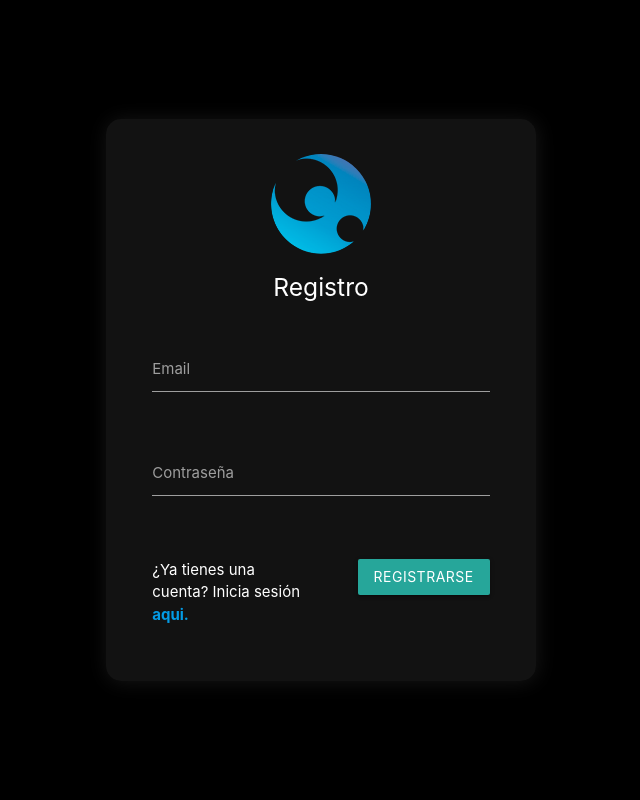
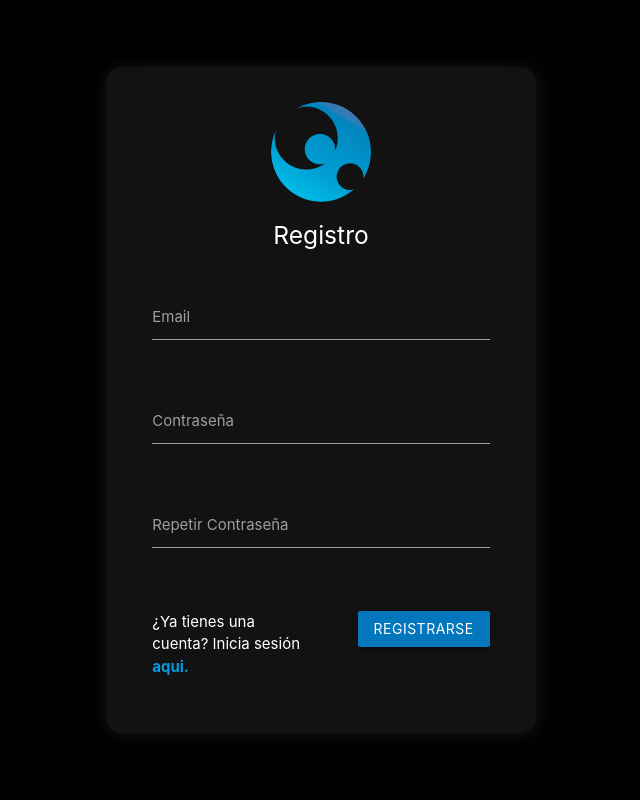
Before and after one commit to vtroitino/TPF-Sanz, a PHP site: page /registro.php in a window 1280 px wide. Shown: the whole page, without its empty margins (319-959 px from the left). Run offline with PHP 8.4, Linux system fonts and the light colour scheme; data comes from the database, SQL or seed files in the repository; both versions use the stored data as it was before the commit; some libraries are stand-ins or nearby versions.

Commit message:
Mejoras en la validacion del login y registro

```diff
--- a/CarpetaValik/css/estilo.css
+++ b/CarpetaValik/css/estilo.css
@@ -14,6 +14,9 @@ body {
 }
 input {
 	color: white;
+}
+#alert_box {
+    transition: opacity 0.2s;
 }
 #canvas-login {
 	position: absolute;
@@ -35,6 +38,14 @@ input {
 	height:100px;
 	border-radius: 50%;
 	margin:0 auto;
+}
+.material-icons{
+    position: absolute;
+    right: 10px;
+    top: 10px;
+    font-size: 20px;
+    color: white;
+    cursor:pointer;
 }
 
 /* .mySidebar {
--- /dev/null
+++ b/CarpetaValik/database.php
@@ -0,0 +1,14 @@
+<?php
+    $DB_PATH = "./sqlite/login.sqlite3";
+
+    $db_exists = file_exists($DB_PATH);
+
+    $db = new SQLite3($DB_PATH);
+    if (!$db_exists) {
+        $query = file_get_contents("./sqlite/login.sql");
+        $res = $db->exec($query);
+        if (!$res) {
+            die("error inicializando db");
+        }
+    }
+?>
--- a/CarpetaValik/js/login.js
+++ b/CarpetaValik/js/login.js
@@ -38,7 +38,7 @@ function init() {
     stars = new THREE.Points(starGeo, starMaterial);
     scene.add(stars);
 
-    window.addEventListener("resize", onWindowResize, false);
+    window.addEventListener('resize', onWindowResize, false);
 
     render();
 }
@@ -63,3 +63,23 @@ function render() {
     renderer.render(scene, camera);
     requestAnimationFrame(render);
 }
+
+//CSS
+
+//JS Alerta
+let close = document.getElementById('alert_close');
+let alert = document.getElementById('alert_box');
+
+close.addEventListener('click', () => alert.style.opacity = '0');
+alert.addEventListener('transitionend', () => alert.remove());
+
+//JS Mostrar/Esconder Contraseña
+let password = document.getElementById('myPassword')
+
+password.addEventListener('click', function () {
+    if (password.type === "password") {
+        password.type = "text";
+    } else {
+        password.type = "password";
+    }
+});
--- a/CarpetaValik/js/luna.js
+++ b/CarpetaValik/js/luna.js
@@ -57,7 +57,7 @@ function init() {
     // }
 
     let moonMaterial = new THREE.MeshPhongMaterial( { map: new THREE.TextureLoader().load('./imagenes/Luna/2k_moon.jpg')} );
-    let moonGeometry = new THREE.DodecahedronBufferGeometry( 5, 5);
+    let moonGeometry = new THREE.SphereBufferGeometry( 5, 32, 32);
 
     let moon = new THREE.Mesh( moonGeometry, moonMaterial );
 
--- a/CarpetaValik/registro.php
+++ b/CarpetaValik/registro.php
@@ -1,29 +1,31 @@
 <?php
-    $DB_PATH = "./sqlite/login.sqlite3";
 
-    $db_exists = file_exists($DB_PATH);
-    $message = '';
-
-    $db = new SQLite3($DB_PATH);
-    if (!$db_exists) {
-        $query = file_get_contents("./sqlite/login.sql");
-        $res = $db->exec($query);
-        if (!$res) {
-            die("error inicializando db");
-        }
-    }
+    require 'database.php';
 
     session_start();
 
     if (!empty($_POST['email']) && !empty($_POST['contraseña'])) {
-        $sql = "INSERT INTO users(email, password) VALUES(:email, :contraseña)";
-        $post = $db->prepare($sql);
-        $post->bindValue(':email', $_POST['email']);
-        $post->bindValue(':contraseña', $_POST['contraseña']);
-        if ($post->execute()) {
+        $email = $_POST['email'];
+        $contraseña = $_POST['contraseña'];
+        $rcontraseña = $_POST['rcontraseña'];
+        $results = $db->query("SELECT email FROM users WHERE email = '$email'");
+
+        $rowEmail = [];
+        while($row = $results->fetchArray(SQLITE3_ASSOC) ) {
+            $rowEmail[] = $row;
+        }
+
+        if (count($rowEmail) > 0) {
+            $errormsg = 'Este mail ya esta en uso.';
+        } elseif ($contraseña != $rcontraseña) {
+            $errormsg = 'La contraseña no coincide.';
+        } else {
+            $sql = 'INSERT INTO users(id, email, contraseña) VALUES("'.uniqid().'",:email, :contraseña)';
+            $post = $db->prepare($sql);
+            $post->bindValue(':email', $email);
+            $post->bindValue(':contraseña', $contraseña);
+            $post->execute();
             $message = 'Exito al crear el usuario';
-        } else {
-            $message = 'ERROR';
         }
     }
 ?>
@@ -34,6 +36,7 @@
     <meta name="viewport" content="width=device-width, user-scalable=no, minimum-scale=1.0, maximum-scale=1.0">
     <link type="text/css" rel="stylesheet" href="css/estilo.css">
     <link type="text/css" rel="stylesheet" href="../node_modules/materialize-css/dist/css/materialize.min.css"  media="screen,projection"/>
+    <link href="https://fonts.googleapis.com/icon?family=Material+Icons" rel="stylesheet">
     <script type="text/javascript" src="../node_modules/materialize-css/dist/js/materialize.min.js"></script>
 </head>
 <body>
@@ -44,33 +47,65 @@
         </div>
         <div class="row center-align">
             <h5>Registro</h5>
-            <?php if(!empty($message)): ?>
-            <p><?= $message ?></p>
-            <?php endif; ?>
         </div>
         <form method="POST" action>
             <div class="row">
                 <div class="input-field col s12">
-                    <input id="email_input" type="email" name="email" class="validate">
+                    <input id="email_input" type="email" name="email" class="validate" required>
                     <label for="email_input">Email</label>
                 </div>
             </div>
             <div class="row">
                 <div class="input-field col s12">
-                    <input id="password_input" type="password" name="contraseña" class="validate">
+                    <input id="password_input" type="password" name="contraseña" class="validate" required>
                     <label for="password_input">Contraseña</label>
                 </div>
             </div>
-            <!-- <div class="row">
+            <div class="row">
                 <div class="input-field col s12">
-                    <input id="password_input2" type="password" class="validate">
-                    <label for="password_input2">Repetir Contraseña</label>
+                    <input id="repeat-password_input" type="password" name="rcontraseña" class="validate" required>
+                    <label for="repeat-password_input">Repetir Contraseña</label>
                 </div>
-            </div> -->
+            </div>
+            <?php if (!empty($errormsg)): ?>
+            <div class="row" id="alert_box">
+                <div class="col s12 m12">
+                    <div class="card red darken-1">
+                    <div class="row">
+                        <div class="col s12 m10">
+                        <div class="card-content white-text">
+                            <p><?= $errormsg ?></p>
+                        </div>
+                    </div>
+                    <div class="col s12 m2">
+                        <i class="tiny material-icons" id="alert_close" aria-hidden="true">close</i>                    </div>
+                    </div>
+                </div>
+                </div>
+            </div>
+            <?php endif; ?>
+            <?php if (!empty($message)): ?>
+            <div class="row" id="alert_box">
+                <div class="col s12 m12">
+                    <div class="card green darken-1">
+                    <div class="row">
+                        <div class="col s12 m10">
+                        <div class="card-content white-text">
+                            <p><?= $message ?></p>
+                        </div>
+                    </div>
+                    <div class="col s12 m2">
+                        <i class="tiny material-icons" id="alert_close" aria-hidden="true">close</i>
+                    </div>
+                    </div>
+                </div>
+                </div>
+            </div>
+            <?php endif; ?>
             <div class="row"></div>
             <div class="row">
                 <div class="col s6">¿Ya tienes una cuenta? Inicia sesión <a href="login.php"><b>aqui.</b></div>
-                <div class="col s6 right-align"><button class="waves-effect waves-light btn" type="submit">Registrarse</button></div>
+                <div class="col s6 right-align"><button class="waves-effect waves-light btn light-blue darken-3" type="submit">Registrarse</button></div>
             </div>
         </form>
     </div>
--- a/CarpetaValik/sqlite/login.sql
+++ b/CarpetaValik/sqlite/login.sql
@@ -1,4 +1,5 @@
 CREATE TABLE users(
+   id INT PRIMARY KEY NOT NULL,
    email VARCHAR(200) NOT NULL,
-   password VARCHAR(200) NOT NULL
+   contraseña VARCHAR(200) NOT NULL
 );
```
Also changed, not shown: CarpetaValik/login.php (+36 -23 lines), CarpetaValik/sqlite/login.sqlite3 (deleted), 1 other file.
